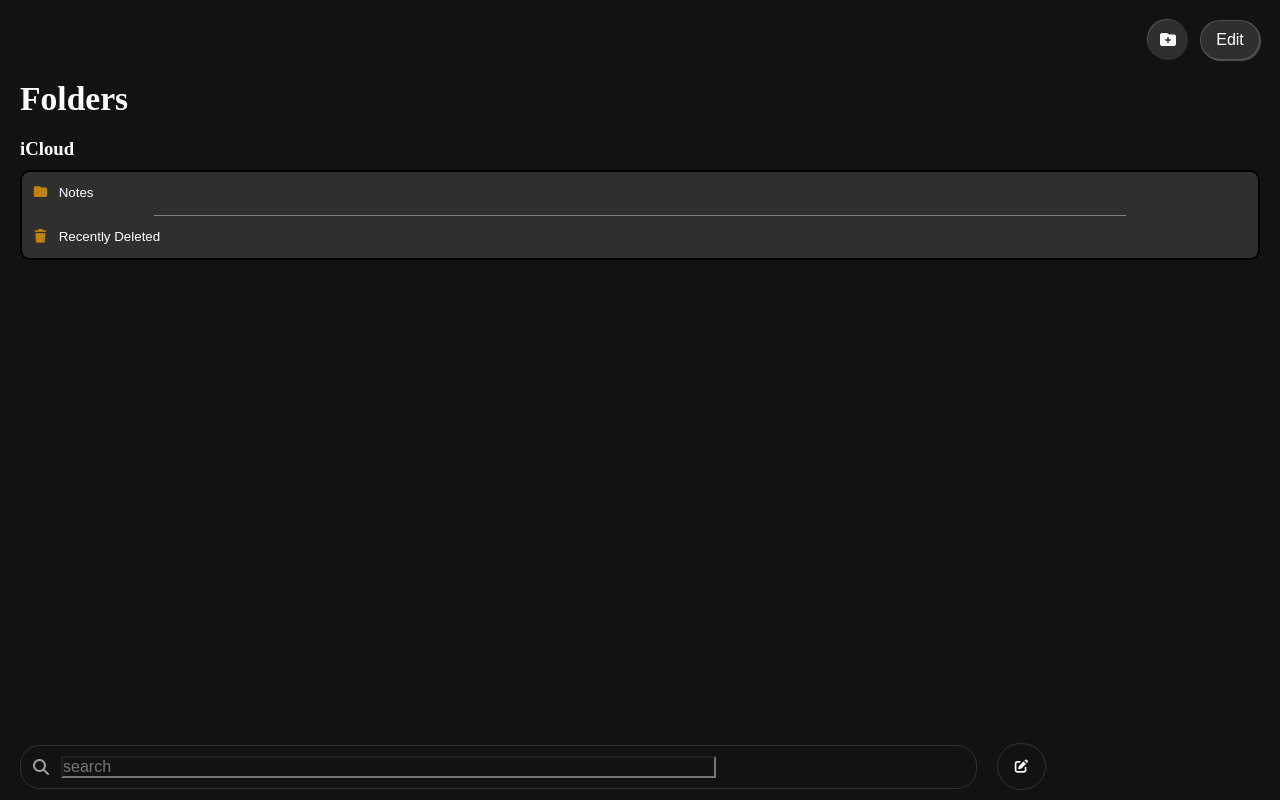
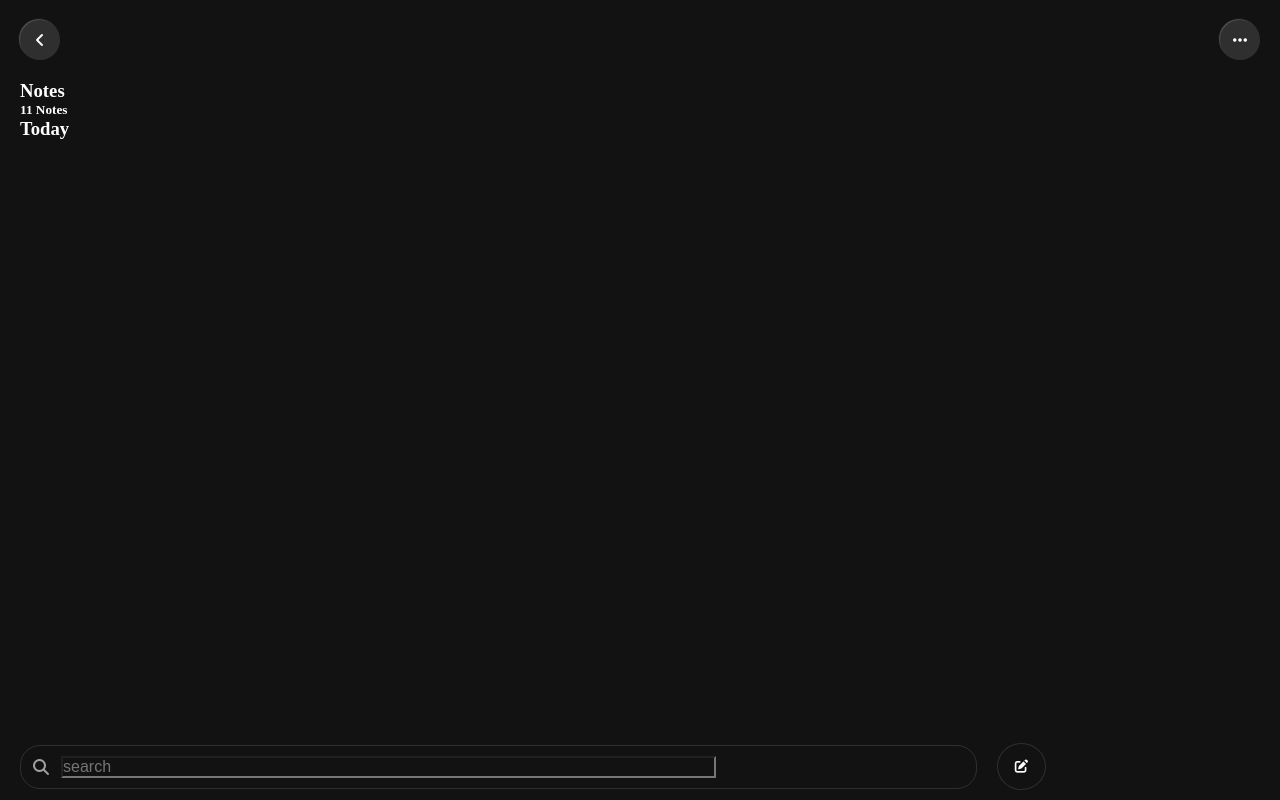
Before and after one commit to Tambeezy1890/Notes-app, a website with bundled scripts: page index.html in a window 1280 px wide. Both pictures are taken after a click on the button "Notes". Built offline with nearby package versions, Linux system fonts and the light colour scheme.

Commit message:
Second commit

```diff
--- a/index.html
+++ b/index.html
@@ -17,13 +17,30 @@
         <h3>iCloud</h3>
         <section class="folder-buttons">
             <button id="noteBtn"><i class="fa fa-folder"></i>Notes</button>
-            <span>
-
-            </span>
-
+            <span></span>
             <button id="deletedBtn"><i class="fa fa-trash"></i>Recently Deleted</button>
         </section>
     </main>
+
+    <section class="notes">
+        <header>
+            <nav class="notes-nav">
+                <i class="fa fa-angle-left" id="return"></i>
+                <i class="fa fa-ellipsis"></i>
+            </nav>
+        </header>
+
+        <section class="notes-meta">
+            <h1>Notes</h1>
+            <h5>11 Notes</h5>
+            <h3>Today</h3>
+        </section>
+        <section class="notes-grid">
+            <div class="note-card">
+
+            </div>
+        </section>
+    </section>
     <section class="footer">
         <section class="search-bar">
           <input type="text" placeholder="search">
--- a/js/app.js
+++ b/js/app.js
@@ -0,0 +1,3 @@
+import { showView, returnView} from './ui.js';
+showView();
+returnView();
--- a/js/ui.js
+++ b/js/ui.js
@@ -0,0 +1,24 @@
+ const notes = document.querySelector('.notes');
+ const mainPage = document.querySelectorAll('.main-page');
+ const noteBtn = document.getElementById('noteBtn');
+ const returnBtn = document.getElementById('return');
+ const nav = document.querySelector('.main-page');
+
+export function showView(){
+    notes.style.display = "none";
+    noteBtn.addEventListener('click',(e)=>{
+        notes.style.display ="block";
+        Array.from(mainPage).forEach(page =>{
+            page.style.display = 'none';
+        });
+});
+}
+export function returnView(){
+    returnBtn.onclick = ()=>{
+        notes.style.display = "none";
+        Array.from(mainPage).forEach(page=>{
+            page.style.display = "block";
+            nav.classList.add('main-page');
+        });
+    }
+}
--- a/src/scss/components/_nav.scss
+++ b/src/scss/components/_nav.scss
@@ -1,12 +1,13 @@
 @use "../variable";
 
 
-nav{
+nav.main-page{
     margin-bottom: 20px;
     display: flex;
     justify-content: flex-end;
     align-items: center;
     gap: 12px;
+
 
     i.fa{
     display: flex;
@@ -30,3 +31,35 @@ nav{
         font-size: 1rem;
     }
 }
+
+.notes{
+    width: 100%;
+    header{
+
+        nav{
+            width: 100%;
+            display: flex;
+            justify-content: space-between;
+            margin-bottom: 20px;
+            i{
+                display: flex;
+                align-items: center;
+                justify-content: center;
+                width: 40px;
+                height: 40px;
+                background-color: variable.$light-grey;
+                border-radius: 50%;
+                box-shadow: -1px -1px 1px rgba(154, 152, 152, 0.493);
+            }
+        }
+    }
+    .notes-meta{
+
+    }
+    .notes-grid{
+
+        .note-card{
+
+        }
+    }
+}
```
Also changed, not shown: public/css/main.css, 1 other file.
